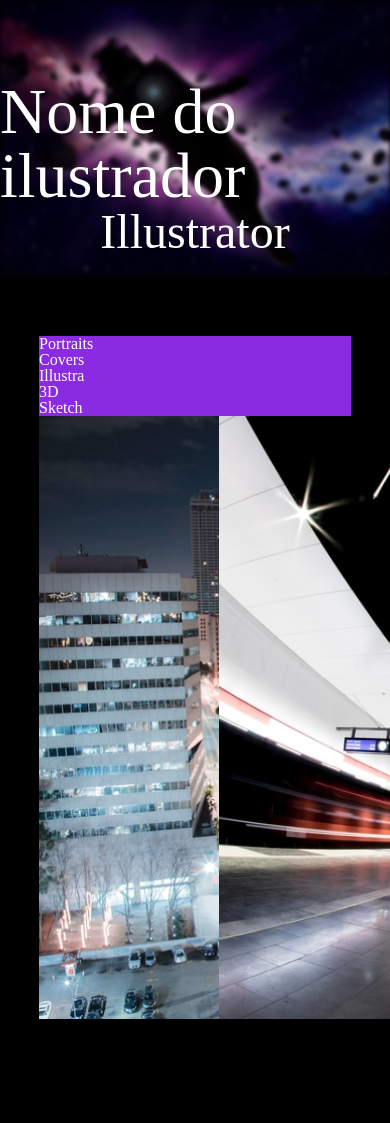
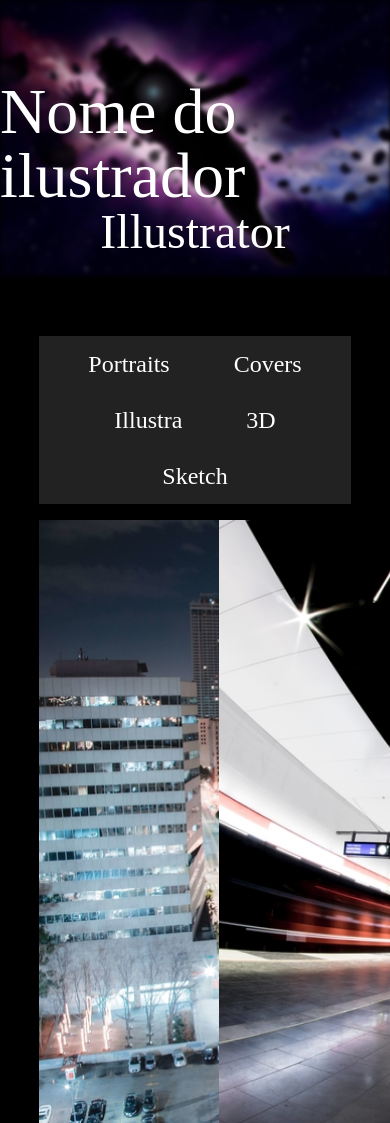
Before and after one commit to AndersonMarquess/portfolio-illustrator, a plain HTML site: page index.html in a window 390 px wide. Shown: the top 1123 px of the page. Before the commit the page ends 1019 px from the top, so only its background shows below. Drawn offline with Linux system fonts and the light colour scheme.

Commit message:
Ajuste na responsividade da barra de navegação

```diff
--- a/css/index.css
+++ b/css/index.css
@@ -45,7 +45,8 @@ main section {
 }
 
 section:first-child {
-    background-color: blueviolet;
+    background-color: #222;
+    margin-bottom: 1em;
 }
 
 section:nth-child(2) ul {
@@ -62,6 +63,7 @@ section:nth-child(2) li {
 section:nth-child(2) li:nth-child(even) {
     background-color: blue;
 }
+
 section:nth-child(2) li:nth-child(odd) {
     background-color: brown;
 }
@@ -73,3 +75,20 @@ section:nth-child(2) li:nth-child(odd) {
     position: relative;
     left: -70%; /* -70% */
 }
+
+.navbar-top ul {
+    display: flex;
+    /* Coloca todos os itens no centro do container */
+    justify-content: center;
+    flex-wrap: wrap;
+}
+
+.navbar-top li {
+    margin: 1em 2em;
+}
+
+.navbar-top a {
+    text-decoration: none;
+    color: white;
+    font-size: 1.5em;
+}
--- a/index.html
+++ b/index.html
@@ -19,13 +19,13 @@
         <main>
             <!-- nav bar -->
             <section>
-                <nav>
+                <nav class="navbar-top">
                     <ul>
-                        <li>Portraits</li>
-                        <li>Covers</li>
-                        <li>Illustra</li>
-                        <li>3D</li>
-                        <li>Sketch</li>
+                        <li><a href="#">Portraits</a></li>
+                        <li><a href="#">Covers</a></li>
+                        <li><a href="#">Illustra</a></li>
+                        <li><a href="#">3D</a></li>
+                        <li><a href="#">Sketch</a></li>
                     </ul>
                 </nav>
             </section>
```
